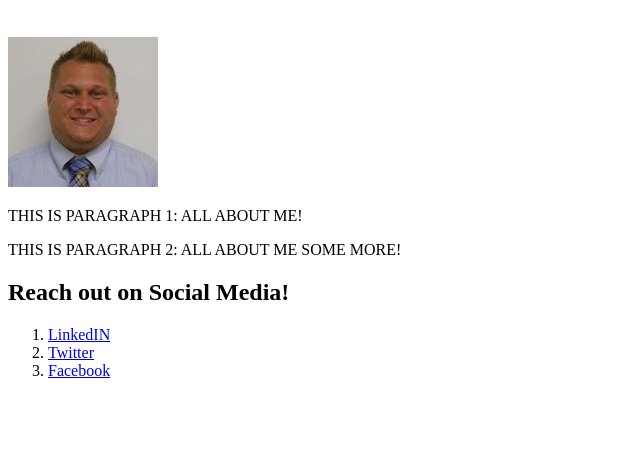
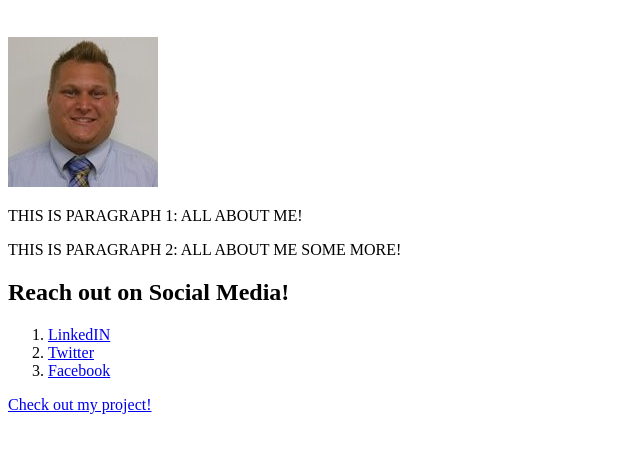
Before and after one commit to phreha/My_Page, a plain HTML site: page index.html in a window 1280 px wide. Shown: the part 61-514 px from the top of the page, without its empty margins (0-640 px from the left). Drawn offline with Linux system fonts and the light colour scheme.

Commit message:
Link commit

```diff
--- a/index.html
+++ b/index.html
@@ -25,6 +25,8 @@
         <li><a href="https://facebook.com/phreha" target="_blank">Facebook</a></li></li>
       </ol>
 
+    <a href="pyber.html" target="_blank">Check out my project!</a>
+
 
 
 </body>
```
